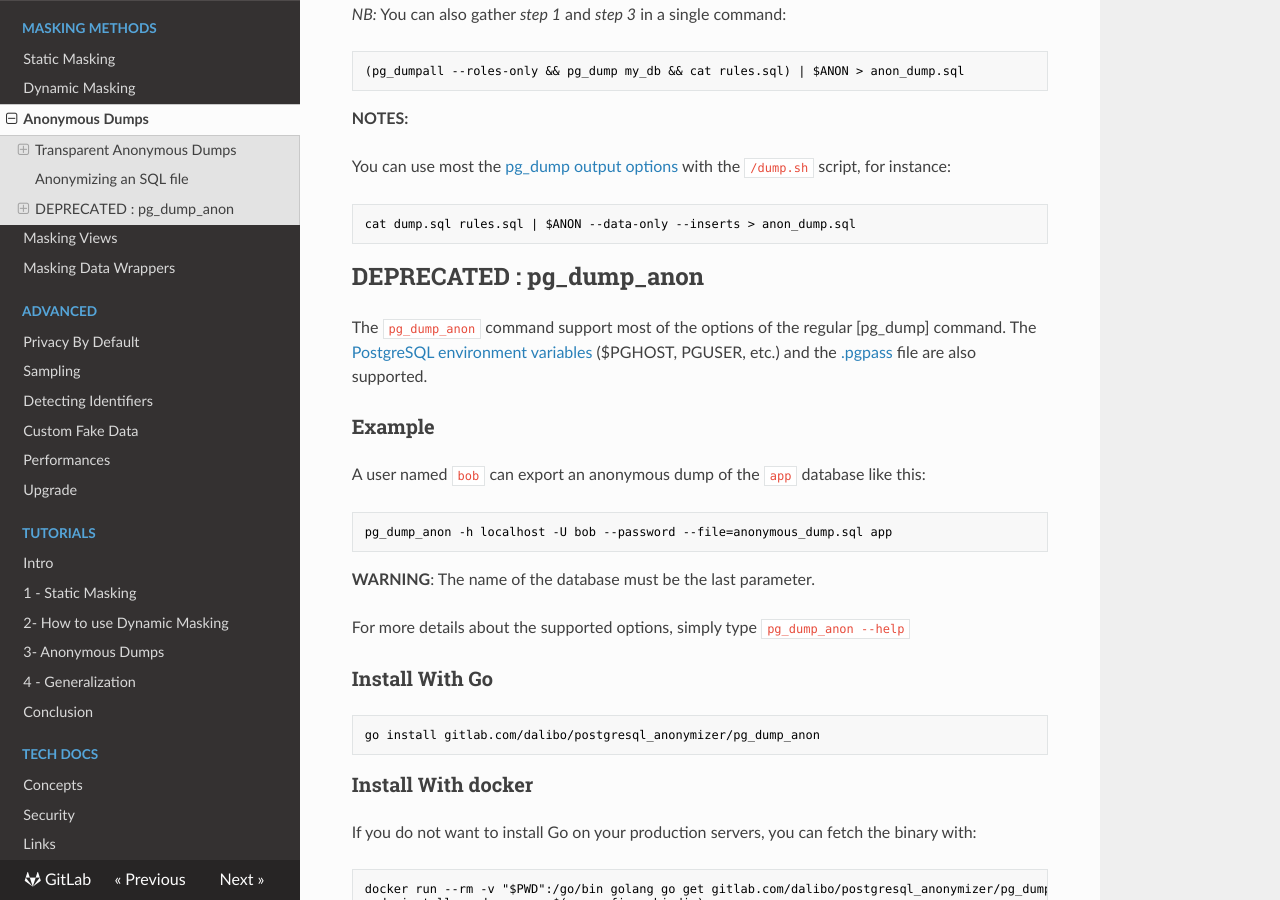
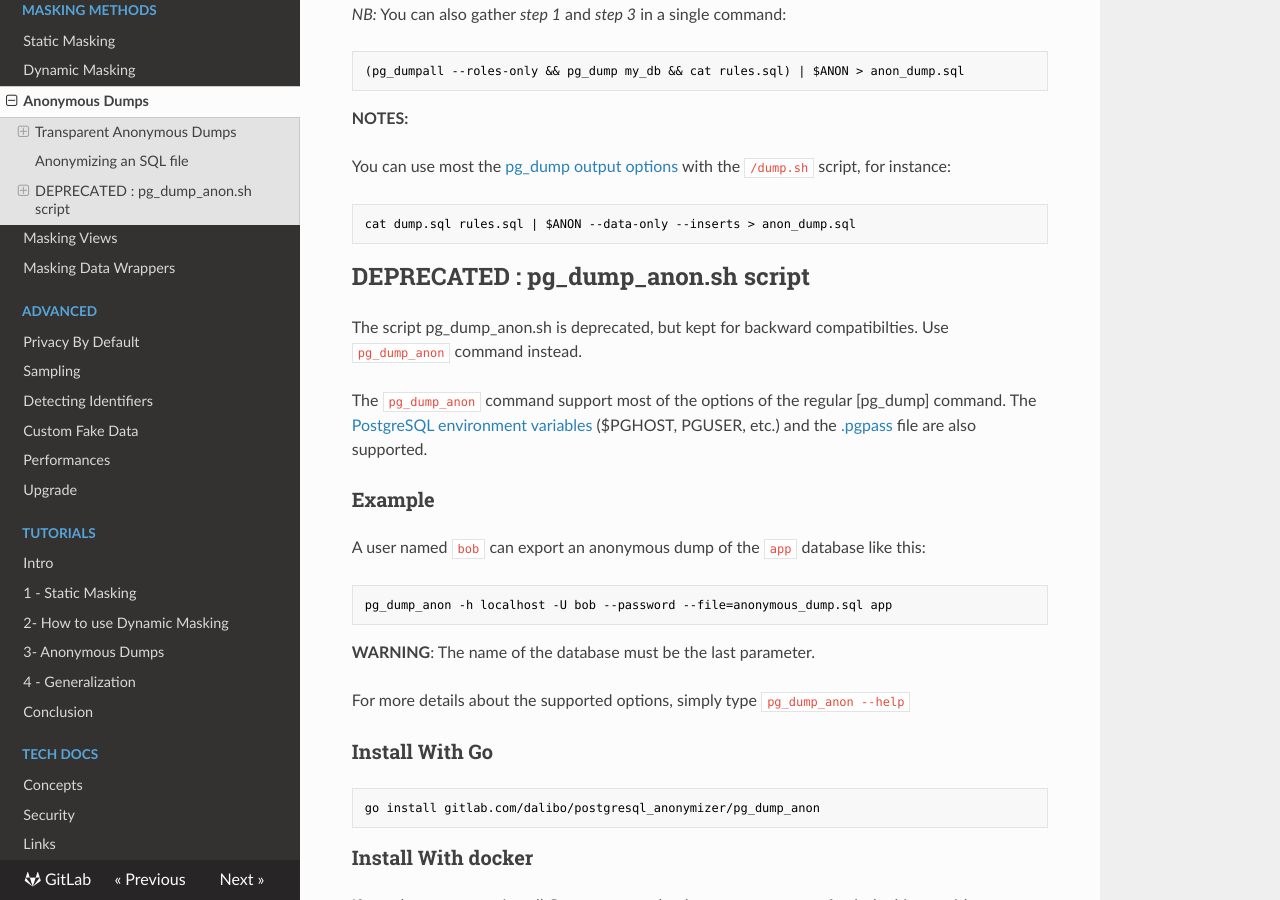
Before and after one commit to neondatabase/postgresql_anonymizer, an MkDocs documentation site: the page built from docs/anonymous_dumps.md, in a window 1280 px wide and 900 px high, scrolled down 2883 px. Built offline with MkDocs 1.6.1, drawn with Linux system fonts in a browser that asks for light colours; nearby versions of some CDN libraries.

Commit message:
explain a little more what is deprecated

```diff
--- a/docs/anonymous_dumps.md
+++ b/docs/anonymous_dumps.md
@@ -143,8 +143,10 @@ cat dump.sql rules.sql | $ANON --data-only --inserts > anon_dump.sql
 [pg_dump output options]: https://www.postgresql.org/docs/current/app-pgdump.html#PG-DUMP-OPTIONS
 
 
-DEPRECATED : pg_dump_anon
+DEPRECATED : pg_dump_anon.sh script
 ------------------------------------------------------------------------------
+
+The script pg_dump_anon.sh is deprecated, but kept for backward compatibilties. Use `pg_dump_anon` command instead.
 
 The `pg_dump_anon` command support most of the options of the regular [pg_dump]
 command. The [PostgreSQL environment variables] ($PGHOST, PGUSER, etc.) and
```
